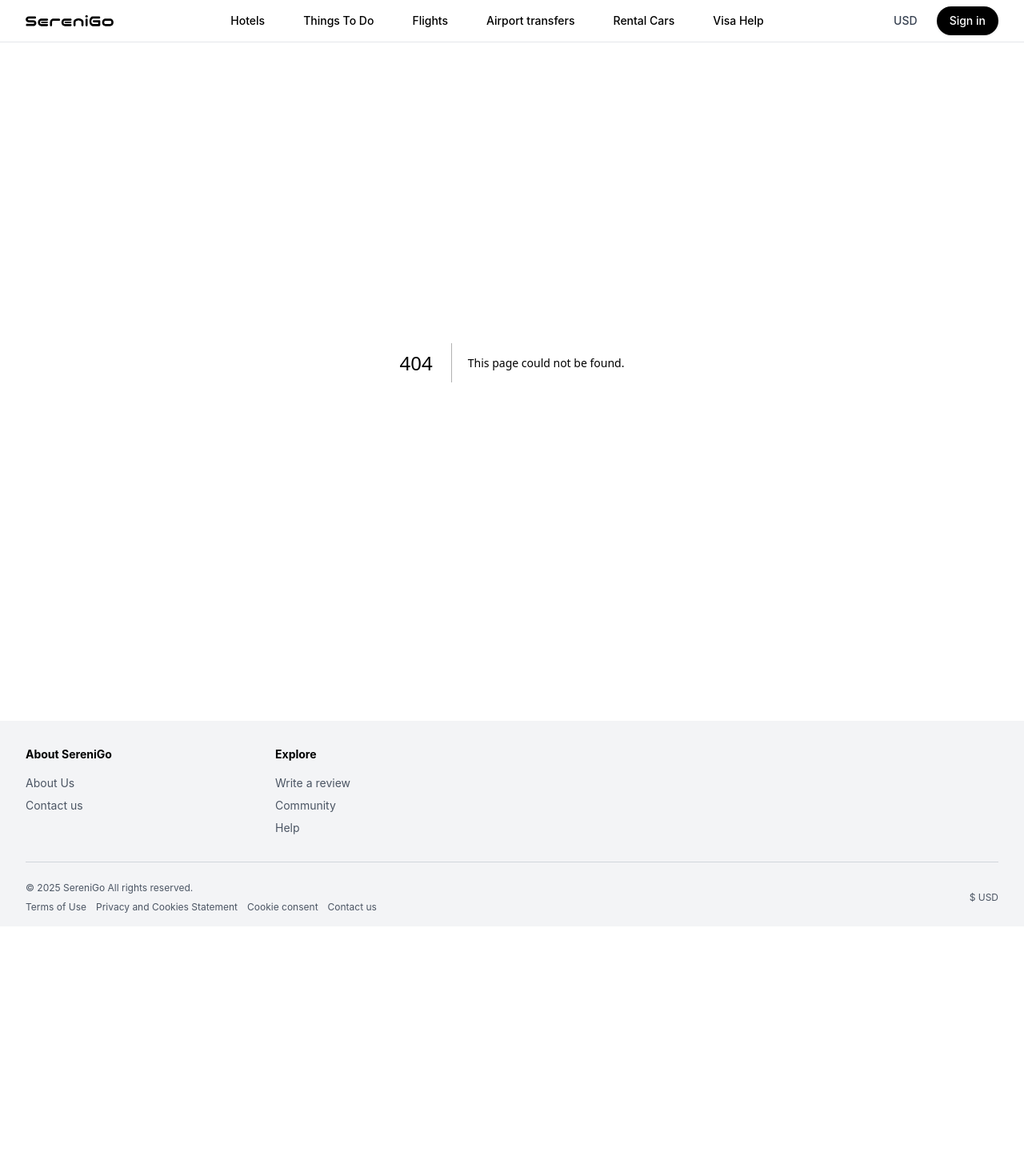
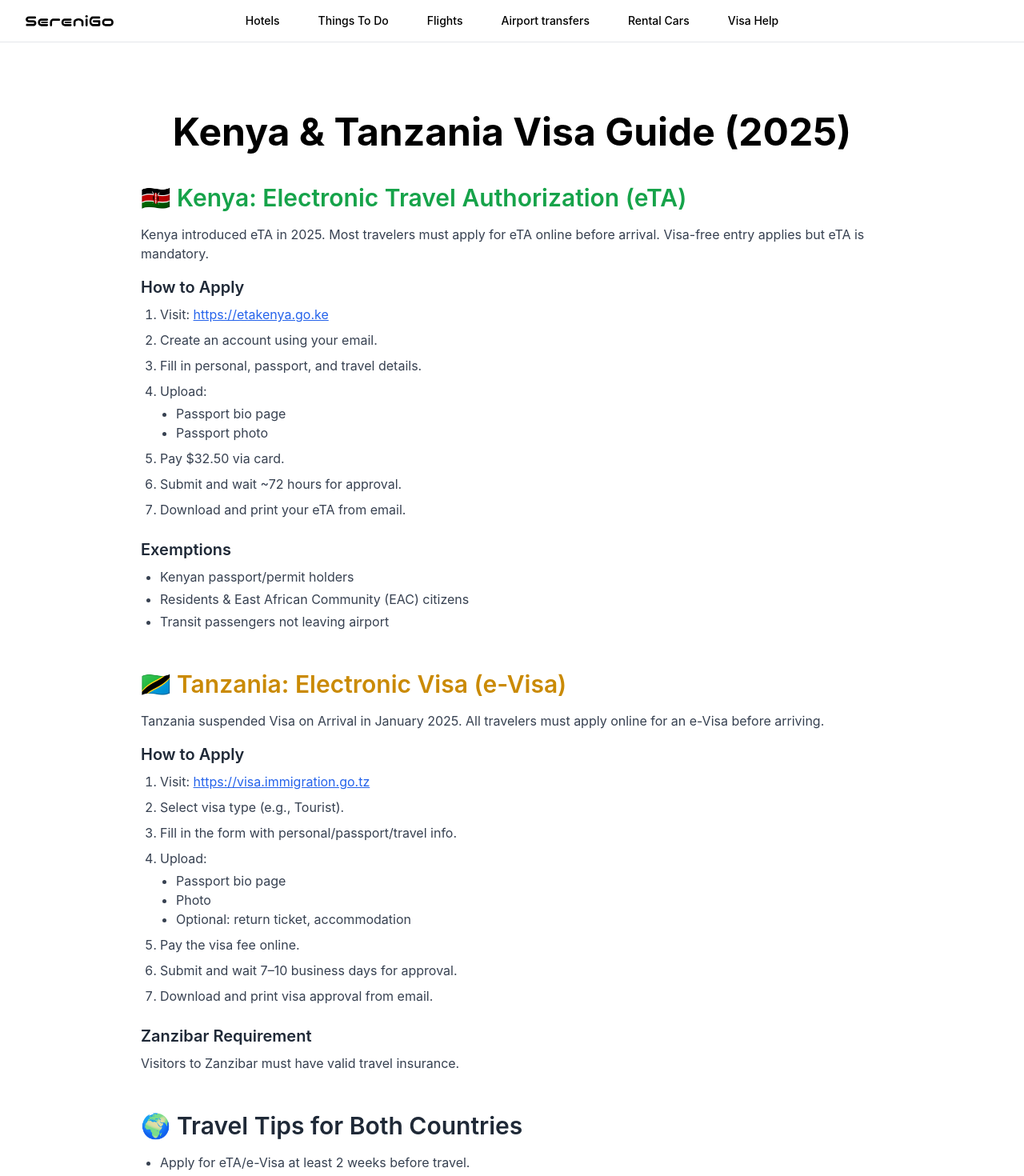
Before and after one commit to bozize/bana, a Next.js app: page /forums in a window 1280 px wide. Before the commit this address had no page. Shown: the top 1470 px of the page at 80% size. Before the commit the page ends 1158 px from the top, so only its background shows below. Built offline with nearby package versions, Linux system fonts and the light colour scheme; a web font is replaced by a local one.

Commit message:
Initial commit

```diff
--- a/src/app/about/page.tsx
+++ b/src/app/about/page.tsx
@@ -23,7 +23,7 @@ export default function AboutPage() {
             Your Trusted Safari Experts in <span className="text-amber-400">East Africa</span>
           </h1>
           <p className="text-xl md:text-2xl max-w-3xl mx-auto">
-            Crafting unforgettable safari experiences in Kenya and Tanzania since 2010
+            Crafting unforgettable safari experiences in Kenya and Tanzania
           </p>
         </div>
       </section>
@@ -63,7 +63,6 @@ export default function AboutPage() {
 </section>
 
 
-      {/* Our Services Section */}
 <section className="py-16 md:py-24 bg-gray-50">
   <div className="container mx-auto px-4">
     <div className="text-center mb-16">
@@ -84,9 +83,14 @@ export default function AboutPage() {
         <p className="text-gray-600 mb-6">
           Custom-designed Kenya and Tanzania safari packages including luxury lodges, private guides, and exclusive wildlife experiences.
         </p>
-              <Link href="/safaris" className="text-green-600 font-medium hover:underline">
+        <a
+          href="https://www.serenigo.com/"
+          target="_blank"
+          rel="noopener noreferrer"
+          className="text-green-600 font-medium hover:underline"
+        >
           Explore Safaris →
-              </Link>
+        </a>
       </div>
 
       <div className="bg-white p-8 rounded-xl shadow-md hover:shadow-lg transition-shadow">
@@ -97,9 +101,14 @@ export default function AboutPage() {
         <p className="text-gray-600 mb-6">
           Competitive international and domestic flight options to Nairobi, Kilimanjaro, and Zanzibar with our airline partners.
         </p>
-              <Link href="/flights" className="text-blue-600 font-medium hover:underline">
+        <a
+          href="https://wayaway.tp.st/HCPQCDmD"
+          target="_blank"
+          rel="noopener noreferrer"
+          className="text-blue-600 font-medium hover:underline"
+        >
           Find Flights →
-              </Link>
+        </a>
       </div>
 
       <div className="bg-white p-8 rounded-xl shadow-md hover:shadow-lg transition-shadow">
@@ -110,9 +119,14 @@ export default function AboutPage() {
         <p className="text-gray-600 mb-6">
           Curated selection of hotels, from Nairobi business hotels to Zanzibar beach resorts and safari lodges.
         </p>
-              <Link href="/hotels" className="text-amber-600 font-medium hover:underline">
+        <a
+          href="https://trip.tp.st/CL8wSZ5f"
+          target="_blank"
+          rel="noopener noreferrer"
+          className="text-amber-600 font-medium hover:underline"
+        >
           Browse Hotels →
-              </Link>
+        </a>
       </div>
 
       <div className="bg-white p-8 rounded-xl shadow-md hover:shadow-lg transition-shadow">
@@ -123,7 +137,7 @@ export default function AboutPage() {
         <p className="text-gray-600 mb-6">
           Expert guidance for Kenya and Tanzania visa applications, including e-visa processing and requirements.
         </p>
-              <Link href="/visas" className="text-purple-600 font-medium hover:underline">
+        <Link href="/forums" className="text-purple-600 font-medium hover:underline">
           Visa Info →
         </Link>
       </div>
@@ -136,9 +150,14 @@ export default function AboutPage() {
         <p className="text-gray-600 mb-6">
           4x4 safari vehicles and city cars available for hire in major Kenya and Tanzania locations with full insurance.
         </p>
-              <Link href="/rentals" className="text-red-600 font-medium hover:underline">
+        <a
+          href="https://trip.tp.st/UvjvZn9Q"
+          target="_blank"
+          rel="noopener noreferrer"
+          className="text-red-600 font-medium hover:underline"
+        >
           View Vehicles →
-              </Link>
+        </a>
       </div>
 
       <div className="bg-white p-8 rounded-xl shadow-md hover:shadow-lg transition-shadow">
@@ -205,10 +224,10 @@ export default function AboutPage() {
             Contact our safari specialists to start planning your perfect Kenya and Tanzania itinerary
           </p>
           <div className="flex flex-wrap justify-center gap-4">
-            <Button asChild className="bg-green-600 hover:bg-green-700 text-white px-8 py-6 text-lg">
+            <Button asChild className="bg-black hover:bg-gray-700 text-white px-8 py-6 text-lg">
               <Link href="/contact">Get a Free Safari Quote</Link>
             </Button>
-            <Button asChild variant="outline" className="border-green-600 text-green-600 hover:bg-green-50 px-8 py-6 text-lg">
+            <Button asChild variant="outline" className="border-gray-600 text-black hover:bg-green-50 px-8 py-6 text-lg">
               <Link href="tel:+254700000000">Call Our Experts</Link>
             </Button>
           </div>
--- /dev/null
+++ b/src/app/forums/page.tsx
@@ -0,0 +1,98 @@
+// app/visa-info/page.tsx (App Router) or pages/visa-info.tsx (Pages Router)
+import React from 'react';
+
+const VisaInfoPage = () => {
+  return (
+    <div className="min-h-screen bg-white py-10 px-4 flex justify-center">
+      <div className="w-full max-w-5xl bg-white  rounded-2xl p-8 md:p-12">
+        <h1 className="text-4xl md:text-5xl font-bold text-center text-black mb-10">
+          Kenya & Tanzania Visa Guide (2025)
+        </h1>
+
+        {/* Kenya Section */}
+        <section className="mb-12">
+          <h2 className="text-2xl md:text-3xl font-semibold text-green-600 mb-4">🇰🇪 Kenya: Electronic Travel Authorization (eTA)</h2>
+          <p className="mb-4 text-gray-700">
+            Kenya introduced eTA in 2025. Most travelers must apply for eTA online before arrival. Visa-free entry applies but eTA is mandatory.
+          </p>
+
+          <h3 className="text-xl font-semibold text-gray-800 mb-2">How to Apply</h3>
+          <ol className="list-decimal ml-6 space-y-2 text-gray-700">
+            <li>
+              Visit: <a href="https://etakenya.go.ke/" target="_blank" className="text-blue-600 underline">https://etakenya.go.ke</a>
+            </li>
+            <li>Create an account using your email.</li>
+            <li>Fill in personal, passport, and travel details.</li>
+            <li>Upload:
+              <ul className="list-disc ml-5 mt-1">
+                <li>Passport bio page</li>
+                <li>Passport photo</li>
+              </ul>
+            </li>
+            <li>Pay $32.50 via card.</li>
+            <li>Submit and wait ~72 hours for approval.</li>
+            <li>Download and print your eTA from email.</li>
+          </ol>
+
+          <h3 className="text-xl font-semibold text-gray-800 mt-6 mb-2">Exemptions</h3>
+          <ul className="list-disc ml-6 text-gray-700 space-y-1">
+            <li>Kenyan passport/permit holders</li>
+            <li>Residents & East African Community (EAC) citizens</li>
+            <li>Transit passengers not leaving airport</li>
+          </ul>
+        </section>
+
+        {/* Tanzania Section */}
+        <section className="mb-12">
+          <h2 className="text-2xl md:text-3xl font-semibold text-yellow-600 mb-4">🇹🇿 Tanzania: Electronic Visa (e-Visa)</h2>
+          <p className="mb-4 text-gray-700">
+            Tanzania suspended Visa on Arrival in January 2025. All travelers must apply online for an e-Visa before arriving.
+          </p>
+
+          <h3 className="text-xl font-semibold text-gray-800 mb-2">How to Apply</h3>
+          <ol className="list-decimal ml-6 space-y-2 text-gray-700">
+            <li>
+              Visit: <a href="https://visa.immigration.go.tz/" target="_blank" className="text-blue-600 underline">https://visa.immigration.go.tz</a>
+            </li>
+            <li>Select visa type (e.g., Tourist).</li>
+            <li>Fill in the form with personal/passport/travel info.</li>
+            <li>Upload:
+              <ul className="list-disc ml-5 mt-1">
+                <li>Passport bio page</li>
+                <li>Photo</li>
+                <li>Optional: return ticket, accommodation</li>
+              </ul>
+            </li>
+            <li>Pay the visa fee online.</li>
+            <li>Submit and wait 7–10 business days for approval.</li>
+            <li>Download and print visa approval from email.</li>
+          </ol>
+
+          <h3 className="text-xl font-semibold text-gray-800 mt-6 mb-2">Zanzibar Requirement</h3>
+          <p className="text-gray-700">
+            Visitors to Zanzibar must have valid travel insurance.
+          </p>
+        </section>
+
+        {/* General Travel Tips */}
+        <section>
+          <h2 className="text-2xl md:text-3xl font-semibold text-gray-800 mb-4">🌍 Travel Tips for Both Countries</h2>
+          <ul className="list-disc ml-6 space-y-2 text-gray-700">
+            <li>Apply for eTA/e-Visa at least 2 weeks before travel.</li>
+            <li>Passport must be valid 6+ months beyond your trip.</li>
+            <li>Carry physical and digital copies of all travel docs.</li>
+            <li>Have proof of accommodation and return/onward flight.</li>
+            <li>Yellow Fever vaccination may be required (esp. if from endemic countries).</li>
+            <li>Only use official government portals listed above.</li>
+          </ul>
+        </section>
+
+        <p className="mt-10 text-sm text-gray-500 text-center">
+          Sources: <a href="https://etakenya.go.ke" className="underline text-blue-600" target="_blank">Kenya eTA Portal</a>, <a href="https://visa.immigration.go.tz" className="underline text-blue-600" target="_blank">Tanzania eVisa Portal</a>,
+        </p>
+      </div>
+    </div>
+  );
+};
+
+export default VisaInfoPage;
--- a/src/app/page.tsx
+++ b/src/app/page.tsx
@@ -103,7 +103,7 @@ export default async function Home() {
   </a>
 
   <a
-    href="https://www.example.com/things-to-do"
+    href="https://www.serenigo.com/"
     target="_blank"
     rel="noopener noreferrer"
     className="text-white font-medium hover:bg-white/20 rounded-full transition-colors px-4 py-2 inline-flex items-center space-x-2"
@@ -113,7 +113,7 @@ export default async function Home() {
   </a>
 
   <a
-    href="https://www.example.com/flights"
+    href="https://wayaway.tp.st/HCPQCDmD"
     target="_blank"
     rel="noopener noreferrer"
     className="text-white font-medium hover:bg-white/20 rounded-full transition-colors px-4 py-2 inline-flex items-center space-x-2"
@@ -123,17 +123,17 @@ export default async function Home() {
   </a>
 
   <a
-    href="https://www.example.com/vacation-rentals"
+    href="https://kiwitaxi.tp.st/rHeZj7gT"
     target="_blank"
     rel="noopener noreferrer"
     className="text-white font-medium hover:bg-white/20 rounded-full transition-colors px-4 py-2 inline-flex items-center space-x-2"
   >
-    <House className="w-5 h-5" />
-    <span>Vacation Rentals</span>
+    <Car className="w-5 h-5" />
+    <span> Airport Transfers</span>
   </a>
 
   <a
-    href="https://www.example.com/rental-cars"
+    href="https://kiwitaxi.tp.st/rHeZj7gT"
     target="_blank"
     rel="noopener noreferrer"
     className="text-white font-medium hover:bg-white/20 rounded-full transition-colors px-4 py-2 inline-flex items-center space-x-2"
--- a/src/components/Footer.tsx
+++ b/src/components/Footer.tsx
@@ -15,17 +15,7 @@ export default function Footer() {
             </ul>
           </div>
 
-          {/* Explore Section */}
-          <div>
-            <h3 className="font-bold text-sm mb-4">Explore</h3>
-            <ul className="space-y-2 text-sm">
-              <li><Link href="#" className="text-gray-600 hover:text-black">Write a review</Link></li>
 
-              <li><Link href="#" className="text-gray-600 hover:text-black">Community</Link></li>
-              <li><Link href="#" className="text-gray-600 hover:text-black">Help</Link></li>
-
-            </ul>
-          </div>
 
 
 
--- a/src/components/Header.tsx
+++ b/src/components/Header.tsx
@@ -13,7 +13,7 @@ export default function Header() {
             <Image src={vectorImage} alt="SereniGo" width={110} height={110} />
           </Link>
 
-          {/* Navigation Links (Now in place of Desktop Nav) */}
+          {/* Navigation Links */}
           <nav className="hidden md:flex items-center space-x-4">
             <Button variant="ghost" className="text-black font-medium">
               <a
@@ -53,7 +53,7 @@ export default function Header() {
             </Button>
             <Button variant="ghost" className="text-black font-medium">
               <a
-                href="https://trip.tp.st/UvjvZn9Q"
+                href="https://kiwitaxi.tp.st/rHeZj7gT"
                 target="_blank"
                 rel="noopener noreferrer"
               >
@@ -61,21 +61,12 @@ export default function Header() {
               </a>
             </Button>
             <Button variant="ghost" className="text-black font-medium">
-              <Link href="/forums">
-                Visa Help
-              </Link>
+              <Link href="/forums">Visa Help</Link>
             </Button>
           </nav>
 
-          {/* Right Actions */}
-          <div className="flex items-center space-x-2">
-            <Button variant="ghost" className="text-gray-700 font-medium hidden md:inline-flex">
-              USD
-            </Button>
-            <Button className="bg-black text-white hover:bg-gray-800 rounded-full">
-              Sign in
-            </Button>
-          </div>
+          {/* Spacer to maintain alignment after removing Sign In */}
+          <div className="w-[110px]" />
         </div>
       </div>
     </header>
```
Lines whose indentation alone changed are shown as unchanged.
